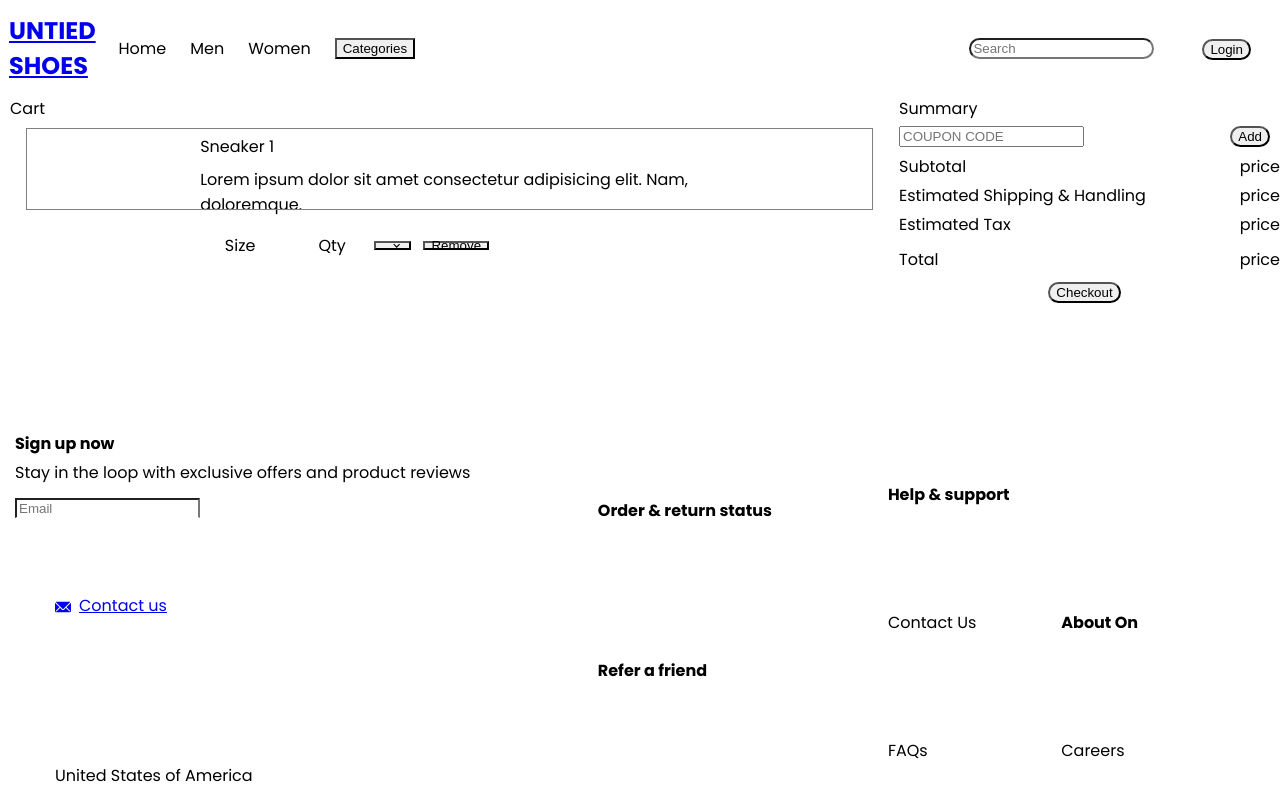
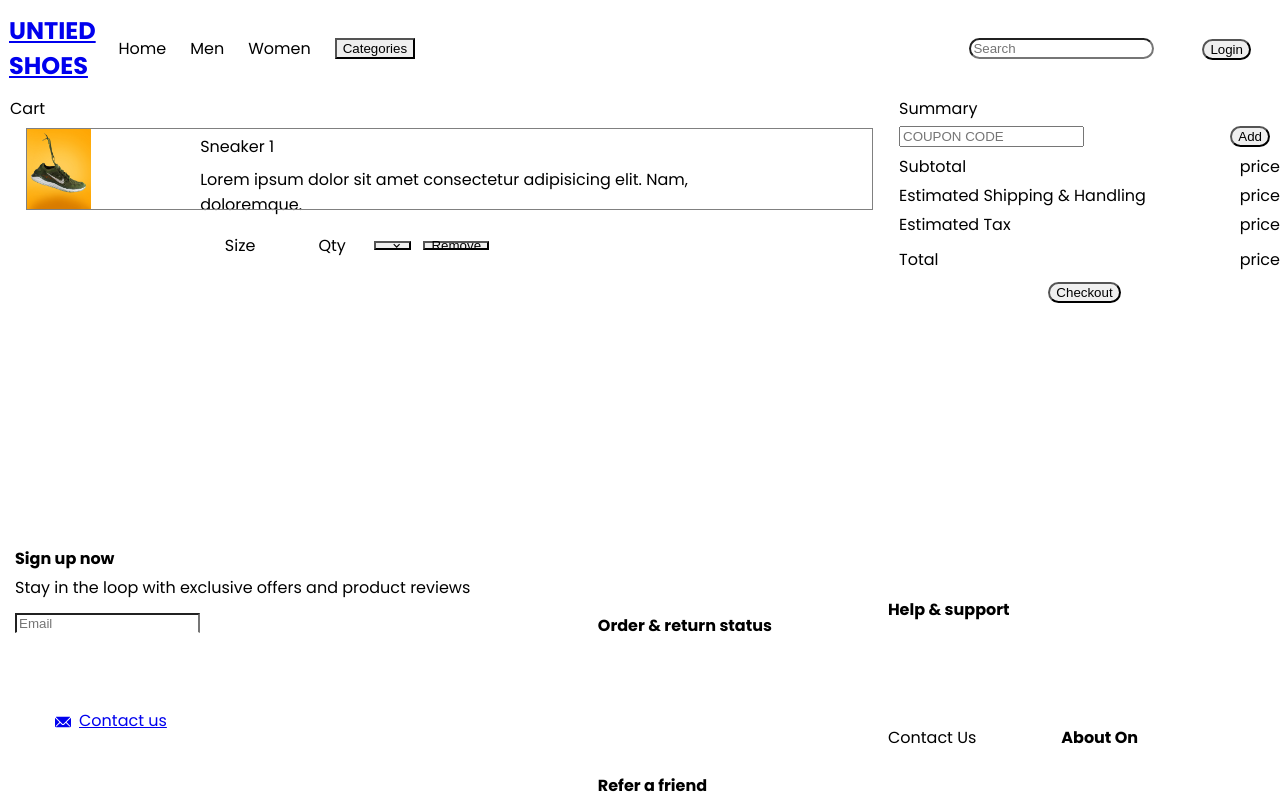
Before and after one commit to AsyncSpaghettiDev/ushoes, a React (Vite) app: page /cart in a window 1280 px wide. Shown: the top 800 px of the page. Built offline with nearby package versions, Linux system fonts and the light colour scheme; the HTML template or start-up script is replaced by a standard one.

Commit message:
updates to shoeDetail, Cart, shoecard component. will need to make new components for cardDrawer and cardCart. needs functionality

```diff
--- a/src/pages/Cart.tsx
+++ b/src/pages/Cart.tsx
@@ -1,10 +1,12 @@
-import { Box, Button, Divider, Input, Text, VStack, Menu, MenuButton, MenuList, MenuItem, Flex } from "@chakra-ui/react";
+import { Box, Button, Divider, Input, Text, VStack, Menu, MenuButton, MenuList, MenuItem, Flex, Image } from "@chakra-ui/react";
 import { ChevronDownIcon } from "@chakra-ui/icons";
+import React from "react";
+import card1 from '../assets/card1.jpg'
 
 export default function Trail () {
     return (
         <>
-        <Box display='flex' flexDirection='row'>
+        <Box display='flex' flexDirection='row' minH='55vh'>
             <Box w='70%' h='40vh' mt='5'>
             <VStack>
                 <Box w='100%'>
@@ -13,8 +15,18 @@ export default function Trail () {
                     </Text>
                 </Box>
                 <Box w='95%' h='10vh' display='flex' flexDirection='row' outline='1px solid gray'>
-                    <Box w='20%' backgroundColor='white' h='10vh'>
-
+                    <Box w='20%' h='10vh'>
+                        <Image
+                        rounded='lg'
+                        mx='auto'
+                        objectFit="contain"
+                        minH='auto'
+                        maxH='10vh'
+                        height='auto'
+                        objectPosition='center'
+                        src={card1}
+                        alt='card_image'
+                        />
                     </Box>
                     <Box w='70%' h='10vh'>
                         <VStack alignItems='start' ms='4' mt='5'>
--- a/src/pages/Men.tsx
+++ b/src/pages/Men.tsx
@@ -24,17 +24,17 @@ export default function Men() {
                 <p>Lorem, ipsum dolor sit amet consectetur adipisicing elit. Nostrum, assumenda veritatis ullam quas autem provident enim ea id aliquid deleniti.</p>
                 </Box>
             </Box>
-            <Box minH='85vh'
+            <Box minH='40vh'
                 backgroundColor='blackAlpha'
                 w='100%'
                 display='flex'
+                h='auto'
                 >
-
             <Wrap
                 spacing='20px'
                 display="flex"
                 flexDirection="row"
-                mx='auto'
+                ms='5'
                 gap='3'
                 mt='5'
                 >
@@ -63,7 +63,8 @@ export default function Men() {
                         </CardBody>
                     </Card>
                 </Box>
-                <Box>
+
+                {/* <Box>
                     <Card maxW='xs'>
                         <CardBody>
                             <Image
@@ -372,7 +373,7 @@ export default function Men() {
                             </ButtonGroup>
                         </CardFooter>
                     </Card>
-                </Box>
+                </Box> */}
             </Wrap>
             </Box>
         </>
--- a/src/pages/ShoeDetail.tsx
+++ b/src/pages/ShoeDetail.tsx
@@ -1,4 +1,4 @@
-import { Box, Button, Flex, VStack, Text, Image, Input, Drawer, DrawerOverlay, DrawerHeader, DrawerCloseButton, DrawerContent, DrawerBody, DrawerFooter, useDisclosure, RadioGroup, Radio, Stack, Placement } from "@chakra-ui/react";
+import { Box, Button, Flex, VStack, Text, Image, Drawer, DrawerOverlay, DrawerHeader, DrawerContent, DrawerBody, useDisclosure, Divider } from "@chakra-ui/react";
 import React from "react";
 import card1 from '../assets/card1.jpg'
 
@@ -111,7 +111,7 @@ export default function ShoeDetail() {
                                 <DrawerContent>
                                 <DrawerHeader borderBottomWidth='1px'>Cart</DrawerHeader>
                                 <DrawerBody>
-                                    <Box mx='auto' w='100%' h='175px'>
+                                    <Box mx='auto' w='100%' h='175px' mt='4' mb='5'>
                                         <Flex>
                                             <Box w='40%' h='175px'>
                                             <Image
@@ -128,13 +128,44 @@ export default function ShoeDetail() {
                                             </Box>
 
                                             <Box w='60%' h='175px'>
-
+                                                <VStack alignItems='start' mt='2'>
+                                                    <Text fontWeight='semibold'>
+                                                        Sneaker 1
+                                                    </Text>
+                                                    <Text>
+                                                        Lorem ipsum dolor, sit amet consectetur adipisicing elit. Maxime, explicabo.
+                                                    </Text>
+                                                    <Text border='1px' rounded='5' w='60px' h='9' pt='1' backgroundColor='white' color='blackAlpha.900' align='center'>
+                                                        Size
+                                                    </Text>
+                                                </VStack>
                                             </Box>
                                         </Flex>
                                     </Box>
-                                    <p>Some contents...</p>
-                                    <p>Some contents...</p>
-                                    <p>Some contents...</p>
+                                    <Divider mb='5' />
+                                    <Box
+                                        w='100%'
+                                        display='flex'
+                                        justifyContent='center'
+                                        mb='4'
+                                        >
+                                        <Button colorScheme='gray' w='80' borderRadius='25px' mt='5' onClick={onClose}>
+                                            Continue Shopping
+                                        </Button>
+                                    </Box>
+                                    <Box w='100%' display='flex' justifyContent='center' mb='4'>
+                                        <a href="./cart">
+                                        <Button
+                                            colorScheme='yellow'
+                                            w='80'
+                                            borderRadius='25px'
+                                            mt='5'
+                                            onClick={onClose}
+                                            >
+                                            View cart & check out
+                                        </Button>
+                                        </a>
+                                    </Box>
                                 </DrawerBody>
                                 </DrawerContent>
                             </Drawer>
```
